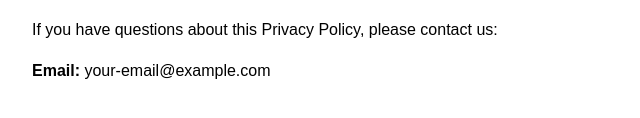
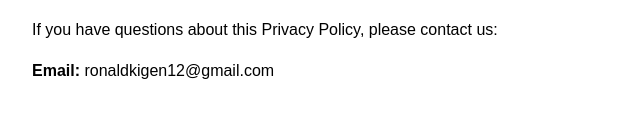
Before and after one commit to RonKigen/tipcalc-privacy, a plain HTML site: page index.html in a window 1280 px wide. Shown: the part 1111-1229 px from the top of the page, 208-848 px from the left. Drawn offline with Linux system fonts and the light colour scheme.

Commit message:
Update index.html

```diff
--- a/index.html
+++ b/index.html
@@ -63,7 +63,7 @@ All calculations and receipt scans are processed <strong>locally on your device<
 <h2>5. Contact Us</h2>
 
 <p>If you have questions about this Privacy Policy, please contact us:</p>
-<p><strong>Email:</strong> your-email@example.com</p>
+<p><strong>Email:</strong> ronaldkigen12@gmail.com</p>
 
 </body>
 </html>
```
